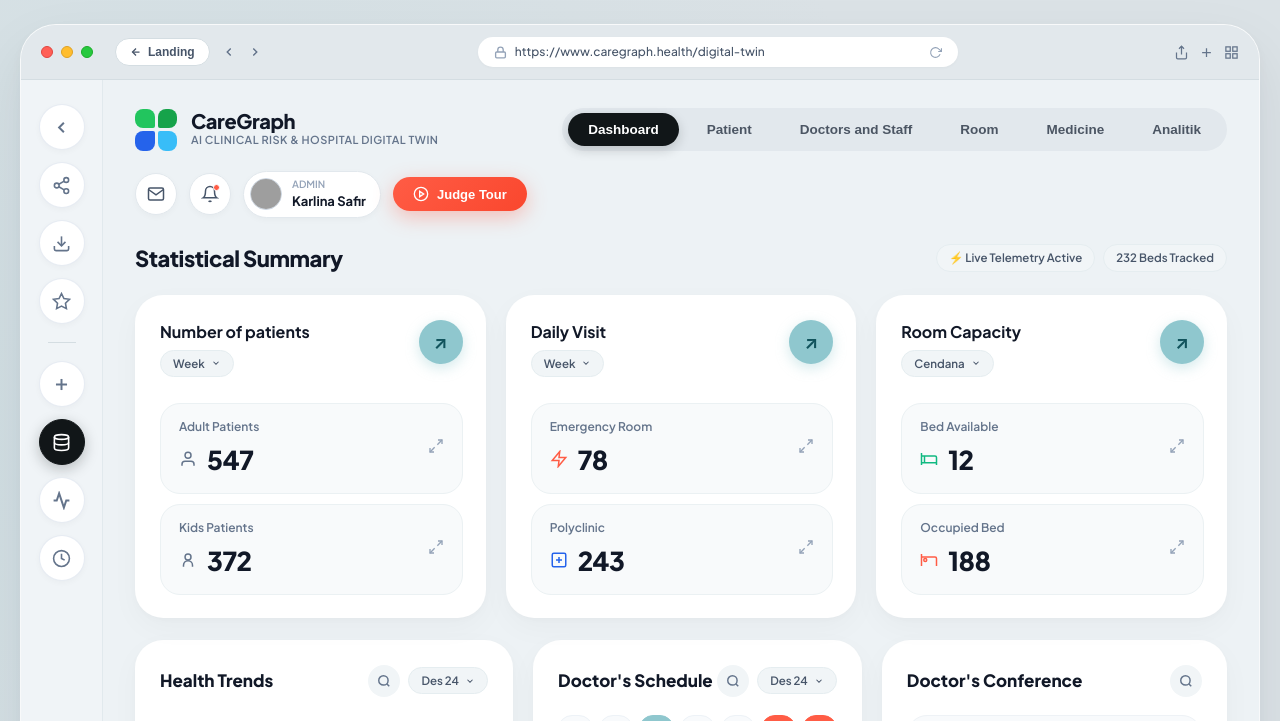
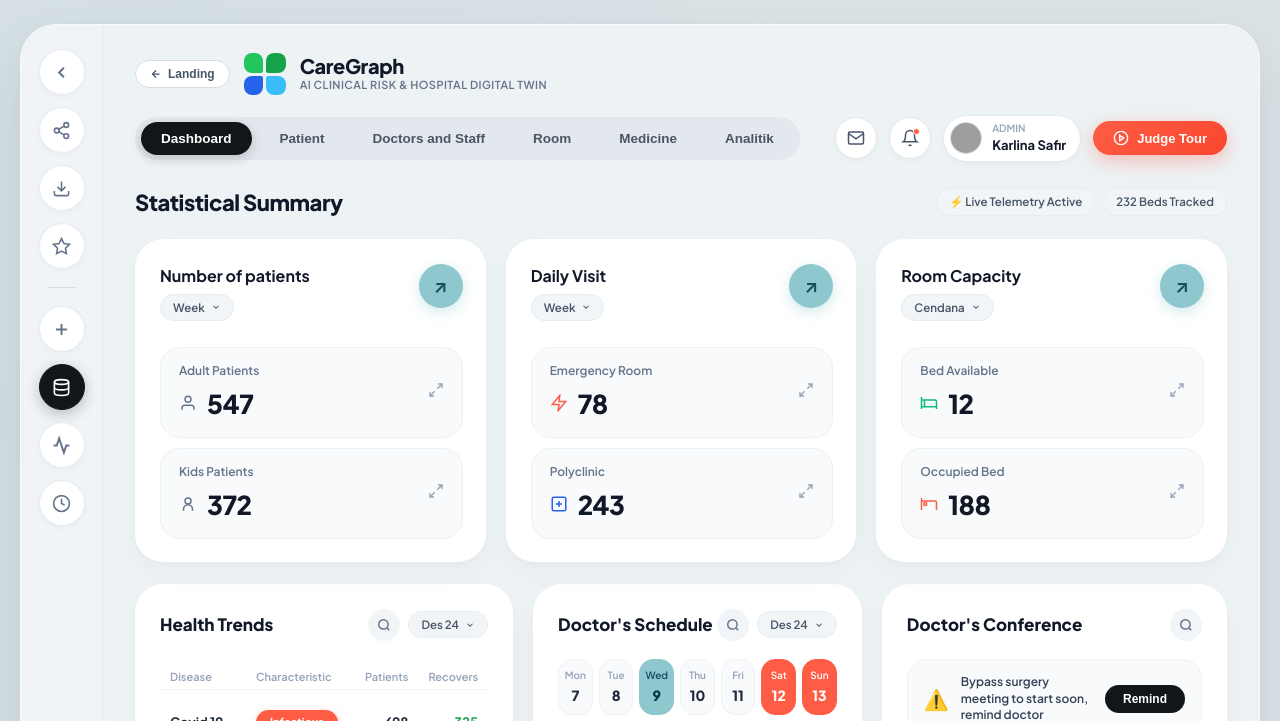
Before and after one commit to dgdrgtdgtr/care-graph, a website built with Vite: page frontend/index.html in a window 1280 px wide. Both pictures are taken after a click on the link "Product". Shown: the top 721 px of the page. Built offline with nearby package versions, Linux system fonts and the light colour scheme; grey boxes are pictures that could not be loaded.

```diff
--- a/frontend/css/caregraph.css
+++ b/frontend/css/caregraph.css
@@ -269,41 +269,6 @@
   font-size: 10px;
 }
 
-/* Subtle organic preview card on the landing page teasing the dashboard */
-.landing-preview-bottom {
-  width: 100%;
-  max-width: 1180px;
-  margin: 50px auto 0 auto;
-  background: #eef3f6;
-  border-radius: 36px 36px 0 0;
-  border: 1px solid rgba(255, 255, 255, 0.9);
-  border-bottom: none;
-  box-shadow: 0 -15px 40px rgba(0, 0, 0, 0.05);
-  padding: 16px 20px 0 20px;
-  cursor: pointer;
-  transition: all 0.25s cubic-bezier(0.4, 0, 0.2, 1);
-  height: 180px;
-  position: relative;
-  overflow: hidden;
-}
-.landing-preview-bottom:hover {
-  transform: translateY(-8px);
-  background: #e9f0f3;
-}
-.landing-preview-bottom::after {
-  content: 'Click anywhere to launch Hospital Twin';
-  position: absolute;
-  inset: 0;
-  background: linear-gradient(180deg, rgba(238, 243, 246, 0.4) 0%, rgba(225, 235, 239, 0.95) 90%);
-  display: flex;
-  align-items: flex-end;
-  justify-content: center;
-  padding-bottom: 24px;
-  font-size: 13px;
-  font-weight: 700;
-  color: #165b65;
-  letter-spacing: 0.02em;
-}
 
 .btn-back-landing {
   background: #ffffff;
@@ -354,80 +319,7 @@
   flex-direction: column;
 }
 
-/* Browser Mockup Window Bar */
-.browser-chrome {
-  background: #e2e8ec;
-  padding: 12px 20px;
-  display: flex;
-  align-items: center;
-  justify-content: space-between;
-  border-bottom: 1px solid #d4dde2;
-  user-select: none;
-}
-
-.browser-traffic-lights {
-  display: flex;
-  align-items: center;
-  gap: 8px;
-}
-
-.traffic-dot {
-  width: 12px;
-  height: 12px;
-  border-radius: 50%;
-}
-.traffic-dot.red { background: #ff5f56; border: 1px solid #e0443e; }
-.traffic-dot.yellow { background: #ffbd2e; border: 1px solid #dea123; }
-.traffic-dot.green { background: #27c93f; border: 1px solid #1aab29; }
-
-.browser-controls {
-  display: flex;
-  align-items: center;
-  gap: 12px;
-  color: #64748b;
-  margin-left: 14px;
-}
-
-.browser-btn {
-  background: transparent;
-  border: none;
-  color: #64748b;
-  cursor: pointer;
-  display: flex;
-  align-items: center;
-  justify-content: center;
-  font-size: 13px;
-  transition: color 0.15s;
-}
-.browser-btn:hover { color: #1e293b; }
-
-.browser-address-bar {
-  flex: 1;
-  max-width: 480px;
-  background: #ffffff;
-  border-radius: var(--radius-pill);
-  padding: 6px 16px;
-  display: flex;
-  align-items: center;
-  gap: 8px;
-  font-size: 12px;
-  font-weight: 500;
-  color: #475569;
-  box-shadow: 0 1px 3px rgba(0,0,0,0.03);
-  margin: 0 16px;
-}
-
-.browser-address-bar svg {
-  color: #94a3b8;
-  flex-shrink: 0;
-}
-
-.browser-actions-right {
-  display: flex;
-  align-items: center;
-  gap: 10px;
-  color: #64748b;
-}
+
 
 /* Hero Showcase Banner (CarePoint Inspiration) */
 .hero-banner {
--- a/frontend/index.html
+++ b/frontend/index.html
@@ -65,20 +65,6 @@
         </button>
       </div>
     </main>
-
-    <!-- Organic Preview Teaser of Hospital Twin at bottom (as in Image 3) -->
-    <div class="landing-preview-bottom" id="landing-preview-click" title="Click to launch Hospital Twin">
-      <div class="browser-chrome" style="border-radius: 20px 20px 0 0; background: #e0e7ec;">
-        <div class="browser-traffic-lights">
-          <span class="traffic-dot red"></span>
-          <span class="traffic-dot yellow"></span>
-          <span class="traffic-dot green"></span>
-        </div>
-        <div class="browser-address-bar" style="max-width: 380px;">
-          <span>https://www.caregraph.health/digital-twin</span>
-        </div>
-      </div>
-    </div>
   </div>
 
   <!-- ==================================================== -->
@@ -88,39 +74,6 @@
 
     <!-- Outer Desktop / Tablet Mockup Window -->
     <div class="desktop-wrapper">
-
-      <!-- Browser Mockup Chrome Header -->
-      <header class="browser-chrome">
-        <div class="browser-traffic-lights">
-          <span class="traffic-dot red" title="Close" id="browser-dot-close"></span>
-          <span class="traffic-dot yellow" title="Minimize"></span>
-          <span class="traffic-dot green" title="Expand"></span>
-          <div class="browser-controls">
-            <button class="btn-back-landing" id="btn-back-to-landing" title="Return to Landing Page">
-              <svg width="12" height="12" viewBox="0 0 24 24" fill="none" stroke="currentColor" stroke-width="2.5"><path d="M19 12H5"/><polyline points="12 19 5 12 12 5"/></svg>
-              <span>Landing</span>
-            </button>
-            <button class="browser-btn" title="Back">
-              <svg width="14" height="14" viewBox="0 0 24 24" fill="none" stroke="currentColor" stroke-width="2.5"><path d="M15 18l-6-6 6-6"/></svg>
-            </button>
-            <button class="browser-btn" title="Forward">
-              <svg width="14" height="14" viewBox="0 0 24 24" fill="none" stroke="currentColor" stroke-width="2.5"><path d="M9 18l6-6-6-6"/></svg>
-            </button>
-          </div>
-        </div>
-
-        <div class="browser-address-bar">
-          <svg width="13" height="13" viewBox="0 0 24 24" fill="none" stroke="currentColor" stroke-width="2.5"><rect x="3" y="11" width="18" height="11" rx="2" ry="2"/><path d="M7 11V7a5 5 0 0 1 10 0v4"/></svg>
-          <span>https://www.caregraph.health/digital-twin</span>
-          <svg width="13" height="13" style="margin-left: auto; cursor: pointer;" viewBox="0 0 24 24" fill="none" stroke="currentColor" stroke-width="2"><path d="M23 4v6h-6"/><path d="M20.49 15a9 9 0 1 1-2.12-9.36L23 10"/></svg>
-        </div>
-
-        <div class="browser-actions-right">
-          <button class="browser-btn" title="Share"><svg width="15" height="15" viewBox="0 0 24 24" fill="none" stroke="currentColor" stroke-width="2"><path d="M4 12v8a2 2 0 0 0 2 2h12a2 2 0 0 0 2-2v-8"/><polyline points="16 6 12 2 8 6"/><line x1="12" y1="2" x2="12" y2="15"/></svg></button>
-          <button class="browser-btn" title="Add Tab"><svg width="15" height="15" viewBox="0 0 24 24" fill="none" stroke="currentColor" stroke-width="2"><line x1="12" y1="5" x2="12" y2="19"/><line x1="5" y1="12" x2="19" y2="12"/></svg></button>
-          <button class="browser-btn" title="Tabs Overview"><svg width="15" height="15" viewBox="0 0 24 24" fill="none" stroke="currentColor" stroke-width="2"><rect x="3" y="3" width="7" height="7"/><rect x="14" y="3" width="7" height="7"/><rect x="14" y="14" width="7" height="7"/><rect x="3" y="14" width="7" height="7"/></svg></button>
-        </div>
-      </header>
 
       <!-- App Main Layout (Left Rail + Content) -->
       <div class="app-layout">
@@ -169,7 +122,11 @@
           <header class="topbar">
             <!-- Brand Logo & Title -->
             <div class="brand-section">
-              <div class="care-cross-logo" id="logo-refresh" title="CareGraph Digital Twin (Click to return to Landing)">
+              <button class="btn-back-landing" id="btn-back-to-landing" title="Return to Landing Page">
+                <svg width="12" height="12" viewBox="0 0 24 24" fill="none" stroke="currentColor" stroke-width="2.5"><path d="M19 12H5"/><polyline points="12 19 5 12 12 5"/></svg>
+                <span>Landing</span>
+              </button>
+              <div class="care-cross-logo" id="logo-refresh" title="CareGraph Digital Twin">
                 <span class="petal petal-1"></span>
                 <span class="petal petal-2"></span>
                 <span class="petal petal-3"></span>
```
